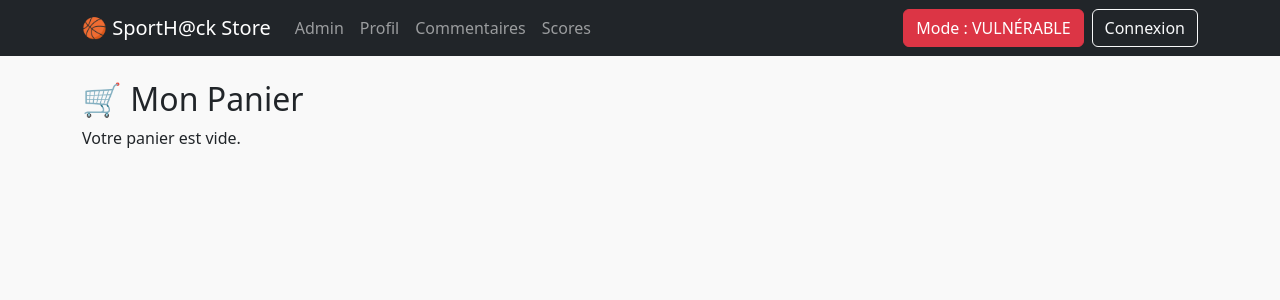
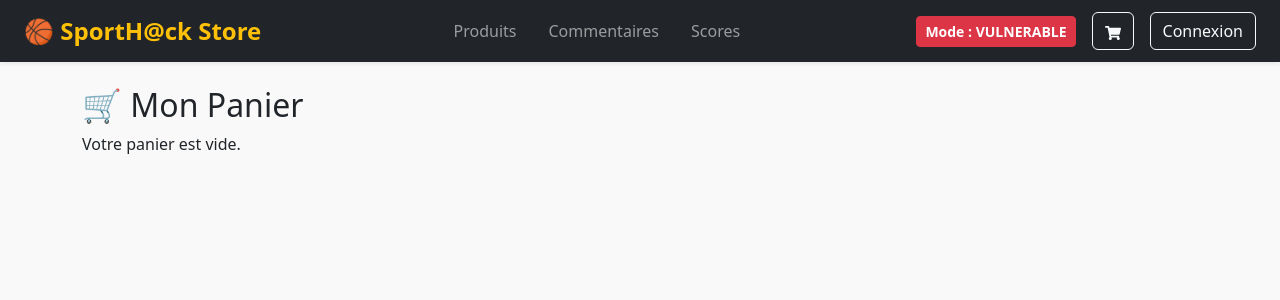
Before and after one commit to JulieMontoux/SportHack-Store, a React (Create React App) app in the folder frontend/: page /SportHack-Store/cart in a window 1280 px wide. Shown: the top 300 px of the page. Built offline with nearby package versions, Linux system fonts and the light colour scheme.

Commit message:
feat : add panier fonctionnel

```diff
--- a/frontend/src/components/Navbar.js
+++ b/frontend/src/components/Navbar.js
@@ -1,71 +1,98 @@
-import React from "react";
-import { Navbar, Nav, Container, Button } from "react-bootstrap";
-import { Link, useNavigate } from "react-router-dom";
+import React, { useEffect, useState } from "react";
+import { Link, useLocation, useNavigate } from "react-router-dom";
+import { FaShoppingCart, FaUser, FaSignOutAlt } from "react-icons/fa";
 
-const AppNavbar = () => {
+const Navbar = () => {
+  const [mode, setMode] = useState(localStorage.getItem("mode") || "vulnerable");
+  const [user, setUser] = useState(null);
+  const [cartCount, setCartCount] = useState(0);
+  const location = useLocation();
   const navigate = useNavigate();
-  const mode = localStorage.getItem("mode") || "vulnerable";
-  const token = localStorage.getItem("token");
+
+  useEffect(() => {
+    setMode(localStorage.getItem("mode") || "vulnerable");
+
+    const userData = localStorage.getItem("user");
+    if (userData) setUser(JSON.parse(userData));
+
+    const cartData = JSON.parse(localStorage.getItem("cart")) || [];
+    setCartCount(cartData.length);
+  }, [location]);
 
   const toggleMode = () => {
-    const newMode = mode === "vulnerable" ? "secure" : "vulnerable";
+    const newMode = mode === "vulnerable" ? "securise" : "vulnerable";
     localStorage.setItem("mode", newMode);
-    window.location.reload();
+    setMode(newMode);
+    window.location.reload(); // recharge pour backend
   };
 
   const handleLogout = () => {
-    localStorage.clear();
-    navigate("/login");
+    localStorage.removeItem("user");
+    localStorage.removeItem("token");
+    navigate("/");
   };
 
   return (
-    <Navbar bg="dark" variant="dark" expand="lg" className="mb-4">
-      <Container>
-        <Navbar.Brand as={Link} to="/">
-          🏀 SportH@ck Store
-        </Navbar.Brand>
+    <nav className="navbar navbar-expand-lg navbar-dark bg-dark px-4 py-2 shadow-sm">
+      <Link to="/" className="navbar-brand fs-4 fw-bold text-warning">
+        🏀 SportH@ck Store
+      </Link>
 
-        {/* Toggle button responsive */}
-        <Navbar.Toggle aria-controls="navbar-content" />
+      <div className="collapse navbar-collapse">
+        <ul className="navbar-nav mx-auto">
+          <li className="nav-item mx-2">
+            <Link to="/products" className="nav-link">Produits</Link>
+          </li>
+          <li className="nav-item mx-2">
+            <Link to="/comments" className="nav-link">Commentaires</Link>
+          </li>
+          <li className="nav-item mx-2">
+            <Link to="/scores" className="nav-link">Scores</Link>
+          </li>
+          {user?.role === "admin" && (
+            <li className="nav-item mx-2">
+              <Link to="/admin" className="nav-link text-danger">Admin</Link>
+            </li>
+          )}
+        </ul>
 
-        {/* Collapsible section */}
-        <Navbar.Collapse id="navbar-content">
-          <Nav className="me-auto">
-            <Nav.Link as={Link} to="/admin">
-              Admin
-            </Nav.Link>
-            <Nav.Link as={Link} to="/profile">
-              Profil
-            </Nav.Link>
-            <Nav.Link as={Link} to="/comments">
-              Commentaires
-            </Nav.Link>
-            <Nav.Link as={Link} to="/scores">
-              Scores
-            </Nav.Link>
-          </Nav>
+        <div className="d-flex align-items-center gap-3">
+          <button
+            className={`btn btn-sm fw-bold ${
+              mode === "vulnerable" ? "btn-danger" : "btn-success"
+            }`}
+            onClick={toggleMode}
+          >
+            Mode : {mode.toUpperCase()}
+          </button>
 
-          <div className="d-flex align-items-center gap-2">
-            <Button
-              variant={mode === "vulnerable" ? "danger" : "success"}
-              onClick={toggleMode}
-            >
-              Mode : {mode === "vulnerable" ? "VULNÉRABLE" : "SÉCURISÉ"}
-            </Button>
-            {token ? (
-              <Button variant="outline-light" onClick={handleLogout}>
-                Déconnexion
-              </Button>
-            ) : (
-              <Button variant="outline-light" as={Link} to="/login">
-                Connexion
-              </Button>
+          <Link to="/cart" className="btn btn-outline-light position-relative">
+            <FaShoppingCart />
+            {cartCount > 0 && (
+              <span className="position-absolute top-0 start-100 translate-middle badge rounded-pill bg-warning text-dark">
+                {cartCount}
+              </span>
             )}
-          </div>
-        </Navbar.Collapse>
-      </Container>
-    </Navbar>
+          </Link>
+
+          {user ? (
+            <>
+              <Link to="/profile" className="btn btn-outline-light">
+                <FaUser className="me-1" /> {user.email}
+              </Link>
+              <button className="btn btn-outline-danger" onClick={handleLogout}>
+                <FaSignOutAlt />
+              </button>
+            </>
+          ) : (
+            <Link to="/login" className="btn btn-outline-light">
+              Connexion
+            </Link>
+          )}
+        </div>
+      </div>
+    </nav>
   );
 };
 
-export default AppNavbar;
+export default Navbar;
--- a/frontend/src/components/ProductCard.js
+++ b/frontend/src/components/ProductCard.js
@@ -6,14 +6,14 @@ export const ProductCard = ({ product }) => (
   <Card className="shadow-sm h-100">
     <Card.Img
       variant="top"
-      src={product.image || "https://via.placeholder.com/400x250?text=Produit"}
+      src={product.image}
       style={{ height: "220px", objectFit: "cover" }}
     />
     <Card.Body>
       <Card.Title>{product.name}</Card.Title>
       <Card.Text>{product.description?.slice(0, 100)}...</Card.Text>
       <Card.Text><strong>{product.price} €</strong></Card.Text>
-      <Link to={`/produits/${product.id}`} className="btn btn-primary">
+      <Link to={`/products/${product.id}`} className="btn btn-primary">
         Voir le produit
       </Link>
     </Card.Body>
--- a/frontend/src/pages/AdminOrdersPage.js
+++ b/frontend/src/pages/AdminOrdersPage.js
@@ -7,7 +7,7 @@ const AdminOrdersPage = () => {
 
   useEffect(() => {
     axios
-      .get("http://localhost:5001/api//orders").then((res) => setOrders(res.data));
+      .get("http://localhost:5001/api/orders").then((res) => setOrders(res.data));
   }, []);
 
   return (
--- a/frontend/src/pages/AdminPage.js
+++ b/frontend/src/pages/AdminPage.js
@@ -11,7 +11,7 @@ const AdminPage = () => {
           <Card className="shadow-sm p-3">
             <h5>Gestion des Produits</h5>
             <p>Ajoutez, modifiez ou supprimez les produits du magasin.</p>
-            <Link to="/admin/produits" className="btn btn-outline-primary">
+            <Link to="/admin/products" className="btn btn-outline-primary">
               Gérer les Produits
             </Link>
           </Card>
@@ -20,7 +20,7 @@ const AdminPage = () => {
           <Card className="shadow-sm p-3">
             <h5>Suivi des Commandes</h5>
             <p>Consultez et traitez les commandes clients.</p>
-            <Link to="/admin/commandes" className="btn btn-outline-secondary">
+            <Link to="/admin/orders" className="btn btn-outline-secondary">
               Gérer les Commandes
             </Link>
           </Card>
--- a/frontend/src/pages/AdminProductsPage.js
+++ b/frontend/src/pages/AdminProductsPage.js
@@ -7,11 +7,11 @@ const AdminProductsPage = () => {
 
   useEffect(() => {
     axios
-      .get("http://localhost:5001/api//products").then((res) => setProducts(res.data));
+      .get("http://localhost:5001/api/products").then((res) => setProducts(res.data));
   }, []);
 
   const handleDelete = (id) => {
-    axios.delete(`/products/${id}`).then(() => {
+    axios.delete(`/${id}`).then(() => {
       setProducts(products.filter((p) => p.id !== id));
     });
   };
--- a/frontend/src/pages/HomePage.js
+++ b/frontend/src/pages/HomePage.js
@@ -62,7 +62,7 @@ const HomePage = () => {
                 <Card.Text>
                   <strong>{product.price} €</strong>
                 </Card.Text>
-                <Link to={`/produits/${product.id}`} className="btn btn-primary">
+                <Link to={`/product/${product.id}`} className="btn btn-primary">
                   Voir le produit
                 </Link>
               </Card.Body>
--- a/frontend/src/pages/ProductListPage.js
+++ b/frontend/src/pages/ProductListPage.js
@@ -38,7 +38,7 @@ const ProductListPage = () => {
             <Card className="shadow-sm h-100">
               <Card.Img
                 variant="top"
-                src={product.image || "https://via.placeholder.com/400x250?text=Produit"}
+                src={product.image}
                 style={{ height: "220px", objectFit: "cover" }}
               />
               <Card.Body>
@@ -47,7 +47,7 @@ const ProductListPage = () => {
                 <Card.Text>
                   <strong>{product.price} €</strong>
                 </Card.Text>
-                <Link to={`/produits/${product.id}`} className="btn btn-outline-primary">
+                <Link to={`/product/${product.id}`} className="btn btn-outline-primary">
                   ➕ Détails & Achat
                 </Link>
               </Card.Body>
--- a/frontend/src/pages/ProductPage.js
+++ b/frontend/src/pages/ProductPage.js
@@ -9,7 +9,7 @@ const ProductPage = () => {
 
   useEffect(() => {
     axios
-      .get(`/products/${id}`)
+      .get(`http://localhost:5001/api/products/${id}`)
       .then((res) => setProduct(res.data))
       .catch((err) => setMessage("❌ Produit introuvable."));
   }, [id]);
--- a/frontend/src/pages/ScorePage.js
+++ b/frontend/src/pages/ScorePage.js
@@ -1,4 +1,3 @@
-// ScorePage.js
 import React, { useState, useEffect } from "react";
 import { Container, ListGroup, Badge } from "react-bootstrap";
 
```
Also changed, not shown: frontend/src/components/ModeBadge.js (+23 -8 lines), frontend/src/pages/CartPage.js (+49 -4 lines), frontend/src/pages/ProductDetailPage.js (+23 -4 lines), 1 other file (tests, documents, lock files or other folders).
